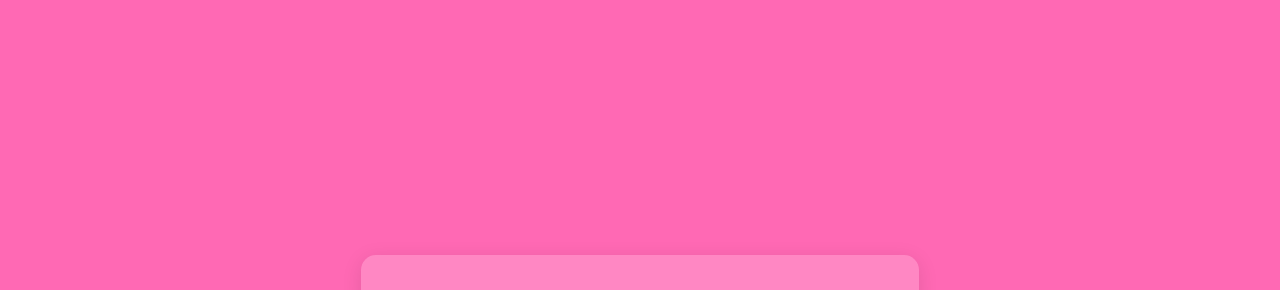
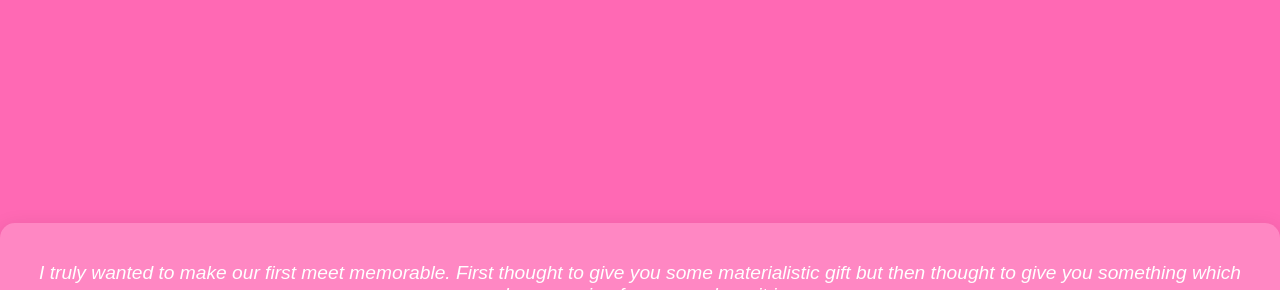
Before and after one commit to theharshgajera/since-we-met, a plain HTML site: page index.html in a window 1280 px wide. Shown: the part 72-362 px from the top of the page. Drawn offline with Linux system fonts and the light colour scheme.

Commit message:
Update index.html

```diff
--- a/index.html
+++ b/index.html
@@ -43,6 +43,11 @@
       font-size: 2em;
       margin-bottom: 20px;
     }
+    .intro-text {
+      font-size: 1.2em;
+      margin-bottom: 20px;
+      font-style: italic;
+    }
     .timer {
       font-size: 1.5em;
       letter-spacing: 1px;
@@ -51,6 +56,10 @@
 </head>
 <body>
   <div class="container">
+    <p class="intro-text">
+      I truly wanted to make our first meet memorable. First thought to give you some materialistic gift
+      but then thought to give you something which makes meaning forever, so here it is...
+    </p>
     <h1>SINCE THE JOURNEY BEGAN</h1>
     <div class="timer" id="timePassed">Calculating...</div>
   </div>
```
